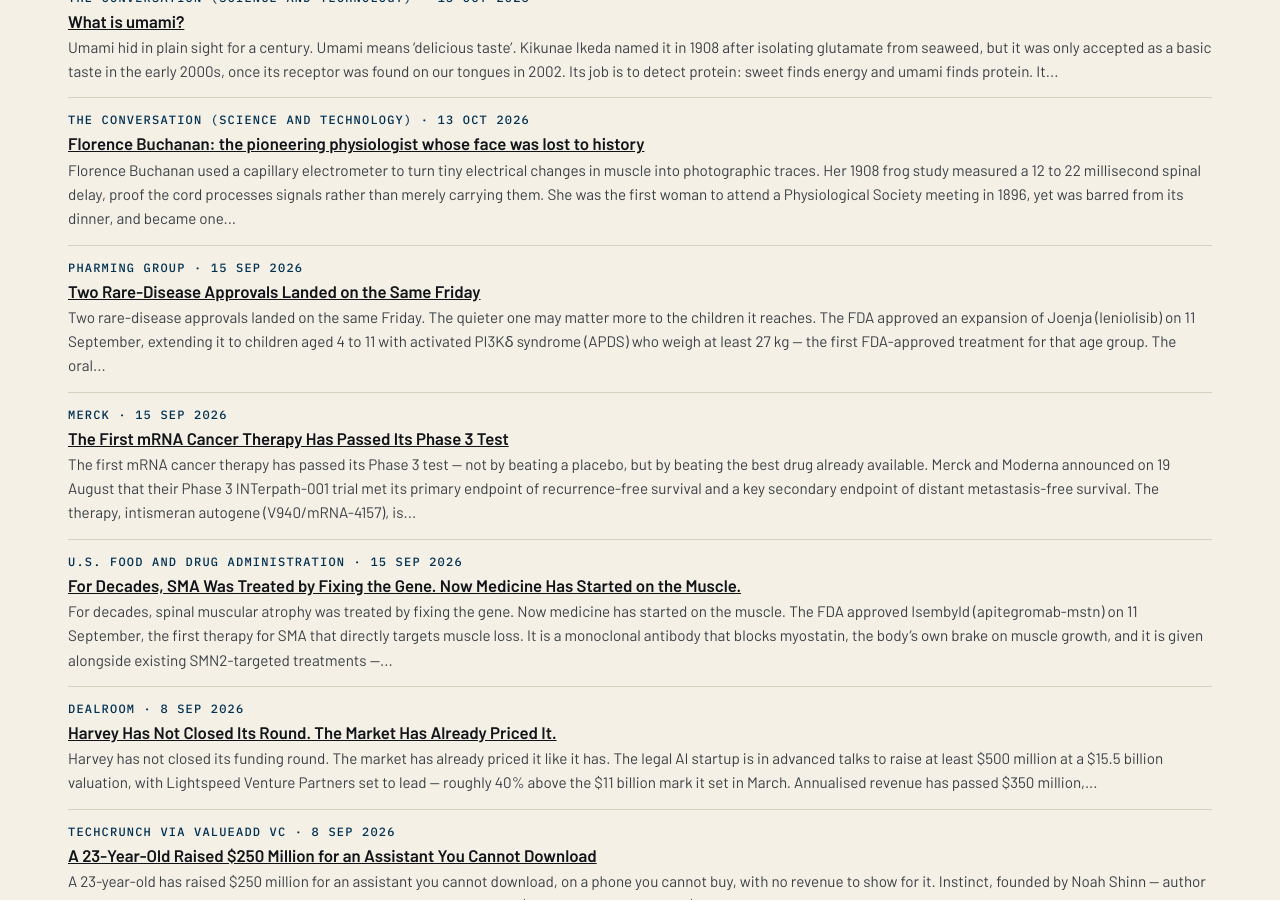
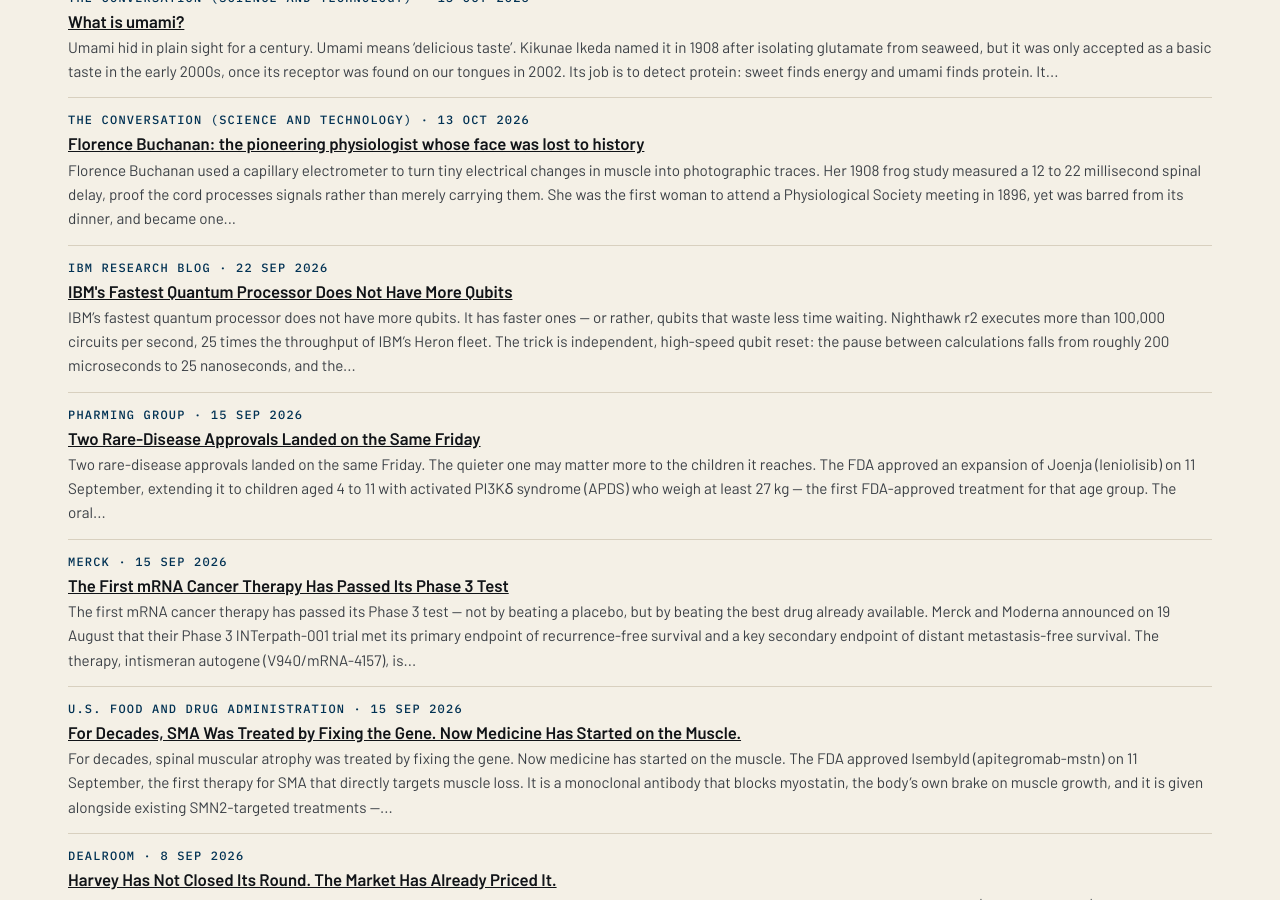
Before and after one commit to katz-news/katz.news, a Jekyll site: the page built from briefs/index.html, in a window 1280 px wide and 900 px high, scrolled down 14549 px. Built offline with Jekyll 4.4.1, drawn with Linux system fonts in a browser that asks for light colours.

Commit message:
Publish 2026-11-06

```diff
--- a/_data/build.yml
+++ b/_data/build.yml
@@ -1 +1 @@
-published_at: 2026-11-06T20:16:08Z
+published_at: 2026-11-06T20:17:03Z
--- /dev/null
+++ b/_posts/briefs/2026-11-06-ibms-fastest-quantum-processor-does-not-have-more-qubits.md
@@ -0,0 +1,15 @@
+---
+published: true
+title: IBM's Fastest Quantum Processor Does Not Have More Qubits
+date: 2026-09-22
+section: science
+source_name: IBM Research blog
+source_url: https://research.ibm.com/blog/nighthawk-r2
+---
+IBM's fastest quantum processor does not have more qubits. It has faster ones — or rather, qubits that waste less time waiting.
+
+Nighthawk r2 executes more than 100,000 circuits per second, 25 times the throughput of IBM's Heron fleet. The trick is independent, high-speed qubit reset: the pause between calculations falls from roughly 200 microseconds to 25 nanoseconds, and the repetition delay from 250 microseconds to one. Initialization error drops by around 25 times, while gate fidelity holds.
+
+The chip keeps Heron's 120 programmable qubits, adding 218 couplers and 120 reset elements for 458 physical elements in all. It has already demonstrated accurate results on circuits containing more than 7,500 gates — a milestone IBM had set for the end of 2026 — and a neutron-scattering simulation now runs 12 times faster, in about a minute.
+
+Conclusion: Nighthawk r2 is not a bigger quantum computer, but rather a busier one — and in quantum computing, busyness is the bottleneck.
```
